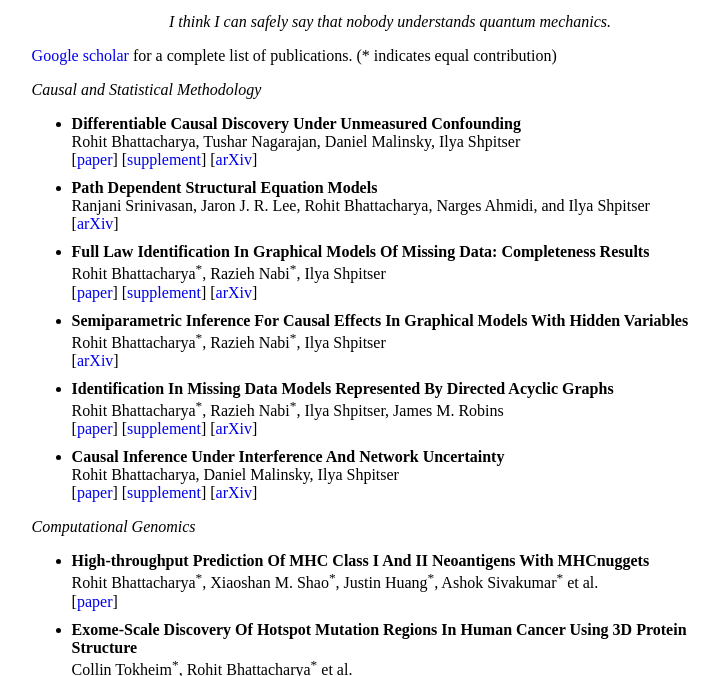
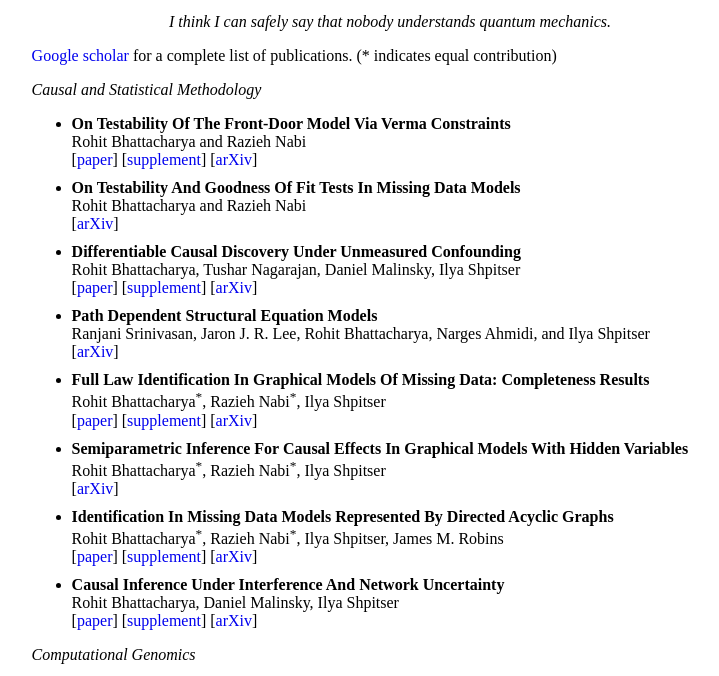
Before and after one commit to rbhatta8/website, a plain HTML site: page publications.html in a window 1280 px wide. Shown: the part 116-792 px from the top of the page, without its empty margins (250-969 px from the left). Drawn offline with Linux system fonts and the light colour scheme.

Commit message:
Updated research and publications

```diff
--- a/publications.html
+++ b/publications.html
@@ -73,6 +73,16 @@
 
     <em>Causal and Statistical Methodology</em>
     <ul>
+      <li><b>On Testability Of The Front-Door Model Via Verma Constraints</b>
+	    <br> Rohit Bhattacharya and Razieh Nabi
+	    <br> [<a href="research/fdt_paper.pdf">paper</a>] [<a href="research/fdt_supp.pdf">supplement</a>] [<a href="research/fdt_arxiv.pdf">arXiv</a>]
+      </li>
+
+      <li><b>On Testability And Goodness Of Fit Tests In Missing Data Models</b>
+	    <br> Rohit Bhattacharya and Razieh Nabi
+	    <br> [<a href="research/mdt_arxiv.pdf">arXiv</a>]
+      </li>
+
 	  <li><b>Differentiable Causal Discovery Under Unmeasured Confounding</b>
 	    <br> Rohit Bhattacharya, Tushar Nagarajan, Daniel Malinsky, Ilya Shpitser
 	    <br> [<a href="research/dcd_paper.pdf">paper</a>] [<a href="research/dcd_supp.pdf">supplement</a>] [<a href="research/dcd_arxiv.pdf">arXiv</a>]
```
Also changed, not shown: index.html (+1 -1 lines), 1 other file. Lines whose indentation alone changed are shown as unchanged.
